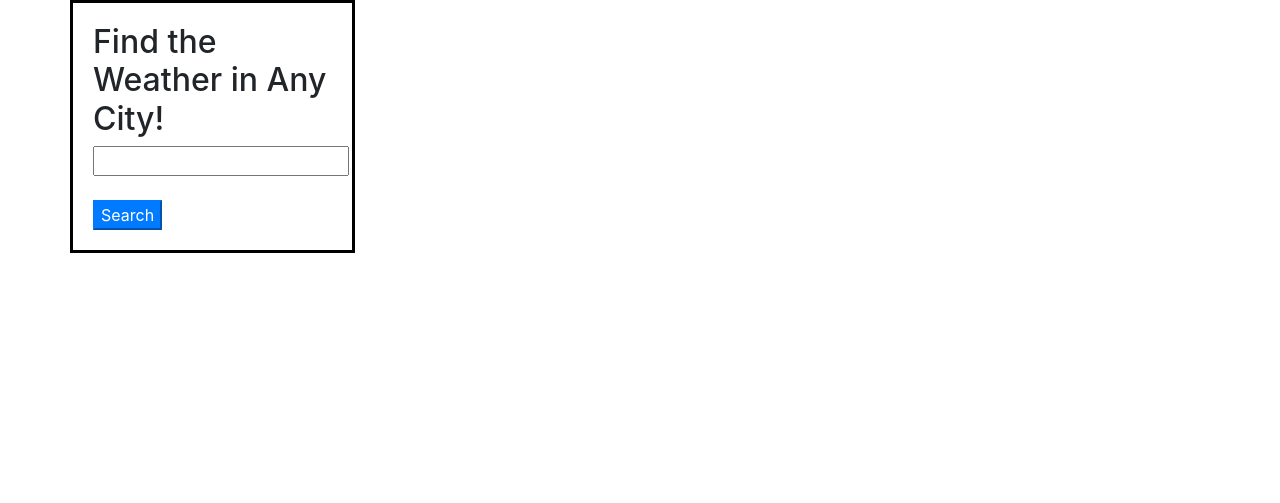
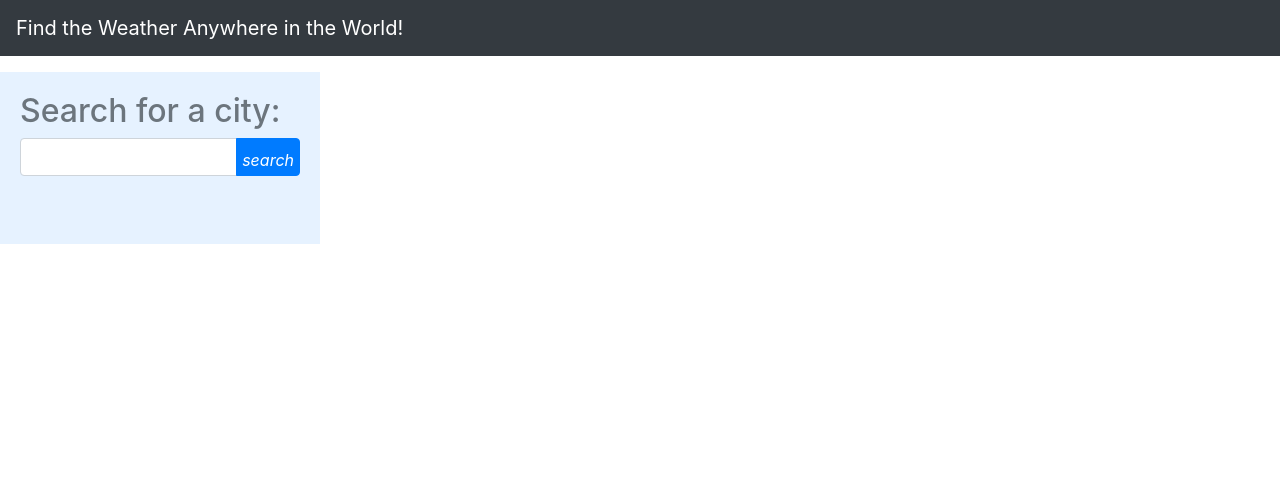
Before and after one commit to paulmhan/weather-api, a plain HTML site: page index.html in a window 1280 px wide. Drawn offline with nearby package versions, Linux system fonts and the light colour scheme.

Commit message:
changed html and css

```diff
--- a/assets/style.css
+++ b/assets/style.css
@@ -1,26 +1,36 @@
-body{
-    height: 100%;
+.searcharea {
+    background-color: #e6f2ff;
+    padding: 20px;
 }
-.container{
-    width:100%;
+
+.uvindex {
+    padding: 5px;
+}
+
+.one-fifth {
+    box-sizing: border-box;
+    width: 20%;
+    margin: 5px;
+    padding: 5px;
 
 }
 
-.searchdiv{
-    padding:20px;
-    height: 100%;
-    width: 30%;
+.one-fifth:first-child {
     margin-left: 0px;
-    border: 3px solid black;
 }
 
-.weather{
-    text-align: center;
-    height: 500px;
-    width:70%;
+.one-fifth:last-child{
+    margin-right: 0px;
+}
+
+.forecast {
+    display: flex;
+    flex-direction: row;
+    justify-content: space-between;
+    margin: 10px 0px;
+}
+
+#searchbtn{
+    padding: 6px 5px 0px 5px;
 
 }
-
-.col-md-8{
-    text-align:center;
-}
--- a/index.html
+++ b/index.html
@@ -1,59 +1,60 @@
-<!DOCTYPE html>
+<!doctype html>
 <html lang="en">
 
 <head>
-    <meta charset="UTF-8">
-    <meta name="viewport" content="width=device-width, initial-scale=1.0">
-    <meta http-equiv="X-UA-Compatible" content="ie=edge">
-    <title>Weather API</title>
+    <!-- Required meta tags -->
+    <meta charset="utf-8">
+    <meta name="viewport" content="width=device-width, initial-scale=1, shrink-to-fit=no">
+    <meta http-equiv="Content-Security-Policy" content="upgrade-insecure-requests">
+
+    <!-- Bootstrap CSS -->
     <link rel="stylesheet" href="https://stackpath.bootstrapcdn.com/bootstrap/4.4.1/css/bootstrap.min.css"
         integrity="sha384-Vkoo8x4CGsO3+Hhxv8T/Q5PaXtkKtu6ug5TOeNV6gBiFeWPGFN9MuhOf23Q9Ifjh" crossorigin="anonymous">
-    <link rel="stylesheet" href="assets/style.css">
+    <link href="assets/style.css" rel="stylesheet">
+
+    <title>Weather API </title>
 </head>
 
 <body>
-    <div class="container">
+    <nav class="navbar navbar-dark bg-dark">
+        <a class="navbar-brand">
+            Find the Weather Anywhere in the World!</a>
+    </nav>
 
-        <div class="row">
-
-            <div class="col-md-3 searchdiv">
-                <h2>
-                    Find the Weather in Any City!
-                </h2>
-                <div class="input">
-                    <input type="text" id="search-input">
-                    <div>
-                        <br>
-                        <button class="btn-primary" id="searchbtn" type="submit">
-                            Search
+    <div class="container-fluid">
+        <div class="row mt-3">
+            <div class="col-md-3 searcharea">
+                <h2 class="text-secondary">Search for a city:</h2>
+                <div class="input-group mb-3">
+                    <input type="text" class="form-control" id="searchinput" type="search" aria-label="Search">
+                    <div class="input-group-append">
+                        <button class="btn btn-primary" id="searchbtn" type="submit">
+                            <i class="material-icons">search</i>
                         </button>
                     </div>
                 </div>
-                <div class="prevSearches">
-                    <!-- Buttons for previously searched cities -->
+                <div class="mt-5" id="prevSearches">
+
                 </div>
             </div>
 
-            <div class="col-md-9 weather">
-                <div id="current-weather">
-                    <!-- Weather for current city -->
+            <div class="col-md-9">
+                <div class="container" id="earthforecast">
+
                 </div>
-
             </div>
         </div>
+
     </div>
+
 
     <script src="https://code.jquery.com/jquery-3.4.1.min.js"
         integrity="sha256-CSXorXvZcTkaix6Yvo6HppcZGetbYMGWSFlBw8HfCJo=" crossorigin="anonymous"></script>
-    <script src="https://cdn.jsdelivr.net/npm/popper.js@1.16.0/dist/umd/popper.min.js"
-        integrity="sha384-Q6E9RHvbIyZFJoft+2mJbHaEWldlvI9IOYy5n3zV9zzTtmI3UksdQRVvoxMfooAo"
-        crossorigin="anonymous"></script>
     <script src="https://stackpath.bootstrapcdn.com/bootstrap/4.4.1/js/bootstrap.min.js"
         integrity="sha384-wfSDF2E50Y2D1uUdj0O3uMBJnjuUD4Ih7YwaYd1iqfktj0Uod8GCExl3Og8ifwB6"
         crossorigin="anonymous"></script>
+    <script src="https://cdnjs.cloudflare.com/ajax/libs/moment.js/2.24.0/moment.min.js"></script>
     <script src="assets/script.js"></script>
-
-
 </body>
 
 </html>
```
Also changed, not shown: assets/script.js (+16 -0 lines).
